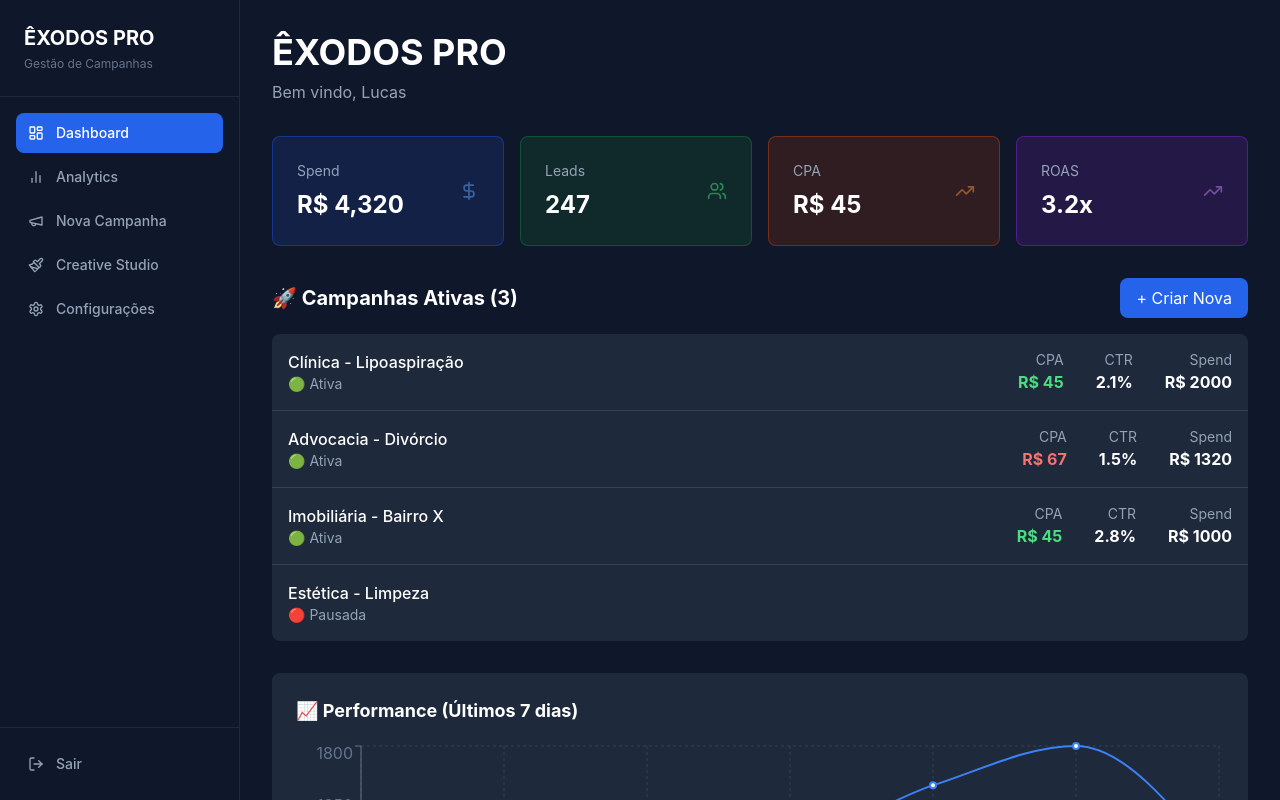
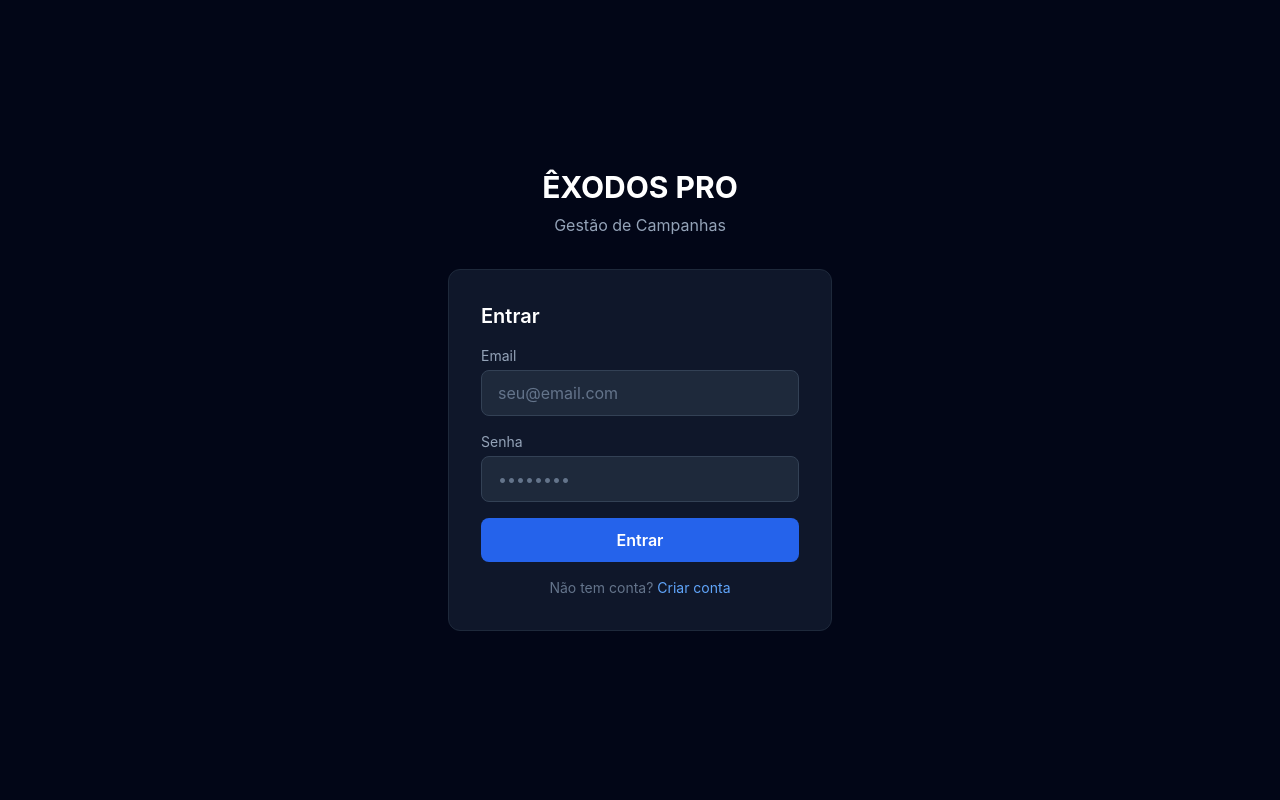
Before and after one commit to Lgvieira30/exodos-pro, a React (Vite) app in the folder frontend/: page /login in a window 1280 px wide. Before the commit this address led to /. Built offline with nearby package versions, Linux system fonts and the light colour scheme; no server answers.

Commit message:
feat: login e registro com autenticacao JWT

```diff
--- a/frontend/src/App.tsx
+++ b/frontend/src/App.tsx
@@ -1,5 +1,8 @@
 import { BrowserRouter, Routes, Route, Navigate } from 'react-router-dom';
 import Layout from './components/Layout';
+import ProtectedRoute from './components/ProtectedRoute';
+import Login from './pages/Login';
+import Register from './pages/Register';
 import Dashboard from './pages/Dashboard';
 import Analytics from './pages/Analytics';
 import Wizard from './pages/Wizard';
@@ -10,9 +13,12 @@ export default function App() {
   return (
     <BrowserRouter>
       <Routes>
+        <Route path="/login" element={<Login />} />
+        <Route path="/register" element={<Register />} />
         <Route
           path="/*"
           element={
+            <ProtectedRoute>
               <Layout>
                 <Routes>
                   <Route path="/" element={<Dashboard />} />
@@ -23,6 +29,7 @@ export default function App() {
                   <Route path="*" element={<Navigate to="/" replace />} />
                 </Routes>
               </Layout>
+            </ProtectedRoute>
           }
         />
       </Routes>
--- /dev/null
+++ b/frontend/src/components/ProtectedRoute.tsx
@@ -0,0 +1,7 @@
+import { Navigate } from 'react-router-dom';
+
+export default function ProtectedRoute({ children }: { children: React.ReactNode }) {
+  const token = localStorage.getItem('token');
+  if (!token) return <Navigate to="/login" replace />;
+  return <>{children}</>;
+}
--- /dev/null
+++ b/frontend/src/pages/Login.tsx
@@ -0,0 +1,81 @@
+import { useState } from 'react';
+import { Link, useNavigate } from 'react-router-dom';
+import { authApi } from '../lib/api';
+
+export default function Login() {
+  const navigate = useNavigate();
+  const [form, setForm] = useState({ email: '', password: '' });
+  const [error, setError] = useState('');
+  const [loading, setLoading] = useState(false);
+
+  async function handleSubmit(e: React.FormEvent) {
+    e.preventDefault();
+    setLoading(true);
+    setError('');
+    try {
+      const res = await authApi.login(form.email, form.password);
+      localStorage.setItem('token', res.data.token);
+      navigate('/');
+    } catch (err: any) {
+      setError(err.response?.data?.error?.message || 'Email ou senha incorretos');
+    } finally {
+      setLoading(false);
+    }
+  }
+
+  return (
+    <div className="min-h-screen bg-slate-950 flex items-center justify-center p-4">
+      <div className="w-full max-w-sm">
+        <div className="text-center mb-8">
+          <h1 className="text-3xl font-bold text-white">ÊXODOS PRO</h1>
+          <p className="text-slate-400 mt-2">Gestão de Campanhas</p>
+        </div>
+
+        <form onSubmit={handleSubmit} className="bg-slate-900 rounded-xl p-8 space-y-4 border border-slate-800">
+          <h2 className="text-xl font-semibold text-white mb-2">Entrar</h2>
+
+          <div>
+            <label className="block text-sm text-slate-400 mb-1">Email</label>
+            <input
+              type="email"
+              required
+              className="w-full bg-slate-800 border border-slate-700 rounded-lg px-4 py-2.5 text-white placeholder-slate-500 focus:outline-none focus:border-blue-500"
+              placeholder="seu@email.com"
+              value={form.email}
+              onChange={(e) => setForm((f) => ({ ...f, email: e.target.value }))}
+            />
+          </div>
+
+          <div>
+            <label className="block text-sm text-slate-400 mb-1">Senha</label>
+            <input
+              type="password"
+              required
+              className="w-full bg-slate-800 border border-slate-700 rounded-lg px-4 py-2.5 text-white placeholder-slate-500 focus:outline-none focus:border-blue-500"
+              placeholder="••••••••"
+              value={form.password}
+              onChange={(e) => setForm((f) => ({ ...f, password: e.target.value }))}
+            />
+          </div>
+
+          {error && <p className="text-red-400 text-sm">{error}</p>}
+
+          <button
+            type="submit"
+            disabled={loading}
+            className="w-full bg-blue-600 hover:bg-blue-700 disabled:opacity-60 text-white font-semibold py-2.5 rounded-lg transition"
+          >
+            {loading ? 'Entrando...' : 'Entrar'}
+          </button>
+
+          <p className="text-center text-slate-500 text-sm">
+            Não tem conta?{' '}
+            <Link to="/register" className="text-blue-400 hover:text-blue-300">
+              Criar conta
+            </Link>
+          </p>
+        </form>
+      </div>
+    </div>
+  );
+}
--- /dev/null
+++ b/frontend/src/pages/Register.tsx
@@ -0,0 +1,97 @@
+import { useState } from 'react';
+import { Link, useNavigate } from 'react-router-dom';
+import { authApi } from '../lib/api';
+
+export default function Register() {
+  const navigate = useNavigate();
+  const [form, setForm] = useState({ name: '', email: '', password: '' });
+  const [error, setError] = useState('');
+  const [loading, setLoading] = useState(false);
+
+  async function handleSubmit(e: React.FormEvent) {
+    e.preventDefault();
+    if (form.password.length < 8) {
+      setError('Senha deve ter no mínimo 8 caracteres');
+      return;
+    }
+    setLoading(true);
+    setError('');
+    try {
+      const res = await authApi.register(form.name, form.email, form.password);
+      localStorage.setItem('token', res.data.token);
+      navigate('/');
+    } catch (err: any) {
+      setError(err.response?.data?.error?.message || 'Erro ao criar conta');
+    } finally {
+      setLoading(false);
+    }
+  }
+
+  return (
+    <div className="min-h-screen bg-slate-950 flex items-center justify-center p-4">
+      <div className="w-full max-w-sm">
+        <div className="text-center mb-8">
+          <h1 className="text-3xl font-bold text-white">ÊXODOS PRO</h1>
+          <p className="text-slate-400 mt-2">Gestão de Campanhas</p>
+        </div>
+
+        <form onSubmit={handleSubmit} className="bg-slate-900 rounded-xl p-8 space-y-4 border border-slate-800">
+          <h2 className="text-xl font-semibold text-white mb-2">Criar conta</h2>
+
+          <div>
+            <label className="block text-sm text-slate-400 mb-1">Nome</label>
+            <input
+              type="text"
+              required
+              className="w-full bg-slate-800 border border-slate-700 rounded-lg px-4 py-2.5 text-white placeholder-slate-500 focus:outline-none focus:border-blue-500"
+              placeholder="Seu nome"
+              value={form.name}
+              onChange={(e) => setForm((f) => ({ ...f, name: e.target.value }))}
+            />
+          </div>
+
+          <div>
+            <label className="block text-sm text-slate-400 mb-1">Email</label>
+            <input
+              type="email"
+              required
+              className="w-full bg-slate-800 border border-slate-700 rounded-lg px-4 py-2.5 text-white placeholder-slate-500 focus:outline-none focus:border-blue-500"
+              placeholder="seu@email.com"
+              value={form.email}
+              onChange={(e) => setForm((f) => ({ ...f, email: e.target.value }))}
+            />
+          </div>
+
+          <div>
+            <label className="block text-sm text-slate-400 mb-1">Senha</label>
+            <input
+              type="password"
+              required
+              className="w-full bg-slate-800 border border-slate-700 rounded-lg px-4 py-2.5 text-white placeholder-slate-500 focus:outline-none focus:border-blue-500"
+              placeholder="Mínimo 8 caracteres"
+              value={form.password}
+              onChange={(e) => setForm((f) => ({ ...f, password: e.target.value }))}
+            />
+          </div>
+
+          {error && <p className="text-red-400 text-sm">{error}</p>}
+
+          <button
+            type="submit"
+            disabled={loading}
+            className="w-full bg-blue-600 hover:bg-blue-700 disabled:opacity-60 text-white font-semibold py-2.5 rounded-lg transition"
+          >
+            {loading ? 'Criando conta...' : 'Criar conta'}
+          </button>
+
+          <p className="text-center text-slate-500 text-sm">
+            Já tem conta?{' '}
+            <Link to="/login" className="text-blue-400 hover:text-blue-300">
+              Entrar
+            </Link>
+          </p>
+        </form>
+      </div>
+    </div>
+  );
+}
```
Lines whose indentation alone changed are shown as unchanged.
